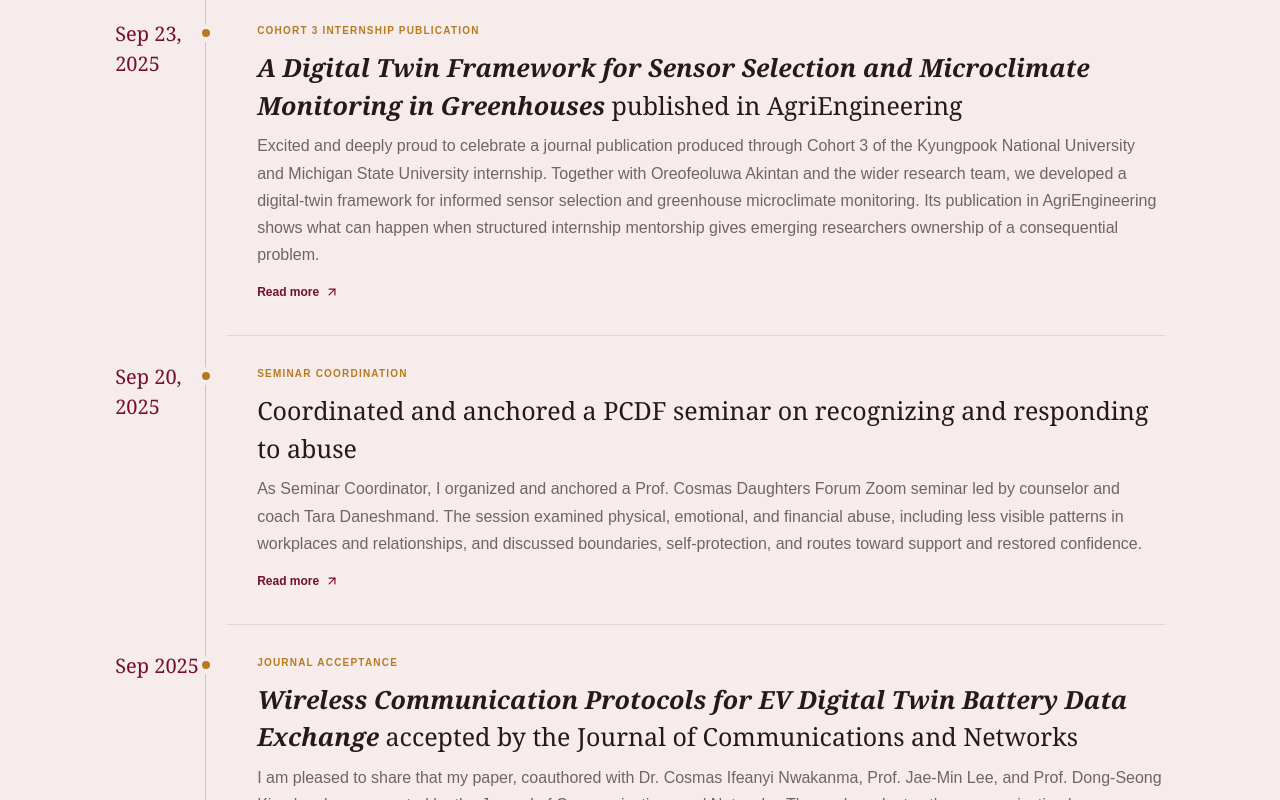
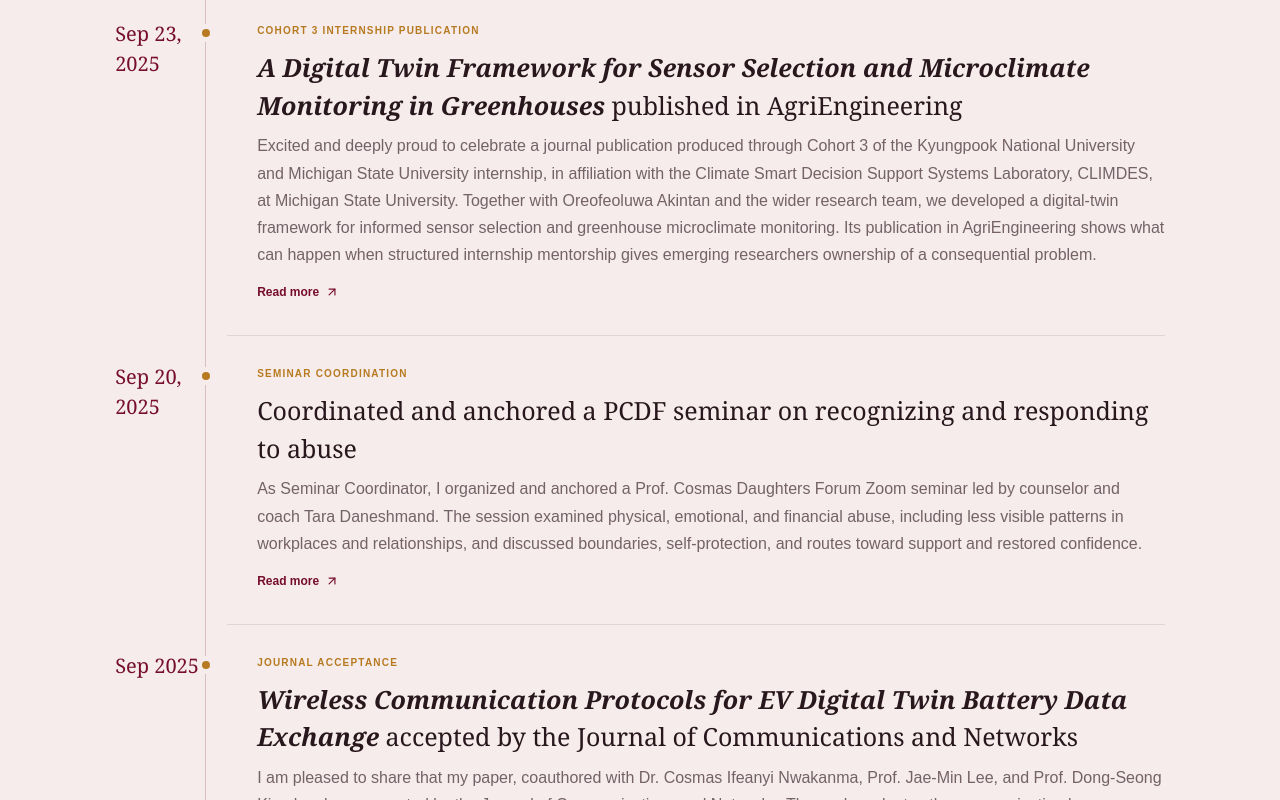
Before and after one commit to Judith989/judith-website-2026, a Next.js app: page /news in a window 1280 px wide. Shown: the part 5060-5860 px from the top of the page. Built offline with nearby package versions, Linux system fonts and the light colour scheme; no server answers.

Commit message:
Add CLIMDES research affiliation

```diff
--- a/app/cv/page.tsx
+++ b/app/cv/page.tsx
@@ -14,7 +14,7 @@ const education = [
 const appointments = [
   ["2025 to Present", "Distinguished Postdoctoral Fellow", "Secure Sensing and Learning Research Lab and Center for Rural Community Resilience and Innovation", "University of Wyoming"],
   ["2024", "Visiting Research Scholar", "Climate Smart Decision Support Systems Laboratory", "Michigan State University"],
-  ["Aug 2022 to Jul 2024", "Research Specialist and Supervisor", "AI-enabled sensing, digital agriculture, explainable machine learning, and international workforce development", "Kyungpook National University, Daegu, South Korea and Michigan State University, East Lansing, Michigan"],
+  ["Aug 2022 to Jul 2024", "Research Specialist and Supervisor", "Climate Smart Decision Support Systems Laboratory (CLIMDES), AI-enabled sensing, digital agriculture, explainable machine learning, and international workforce development", "Kyungpook National University, Daegu, South Korea and Michigan State University, East Lansing, Michigan"],
   ["2022 to 2025", "Graduate Research Assistant", "Networked Systems Laboratory", "Kumoh National Institute of Technology"],
   ["2019 to 2021", "Graduate Research and Teaching Assistant", "Future Communications Systems Laboratory", "Kumoh National Institute of Technology"],
   ["Apr 2017 to Jul 2019", "Customer Experience Management Personnel and IT Buddy", "Customer experience, branch technology support, and ATM operations", "Sterling Bank PLC, Lagos, Nigeria"],
--- a/app/news/page.tsx
+++ b/app/news/page.tsx
@@ -124,7 +124,7 @@ const journalNews: NewsItem[] = [
   { date: "April 2025", category: "Journal publication", title: "HyBaTwin: Web-Based Hybrid Digital Twin Platform for Electric Vehicle Battery Capacity Estimation published in the Journal of KICS", text: "I am pleased to share that my paper, coauthored with Anthony Uchenna Eneh, Cosmas Ifeanyi Nwakanma, Jae-Min Lee, and Dong-Seong Kim, has been published in the Journal of the Korean Institute of Communications and Information Sciences. HyBaTwin brings battery-capacity estimation into an accessible web-based hybrid digital twin.", href: "https://doi.org/10.7840/kics.2025.50.4.549" },
   { date: "August 2025", category: "Post-internship mentorship publication", title: "Enhancing Resilience in Specialty Crop Production in a Changing Climate through Smart Systems Adoption published in Smart Agricultural Technology", text: "I am delighted to celebrate what sustained mentorship can make possible. Following the internship, continued research guidance and collaboration with Patience Chizoba Mba and Daniel Dooyum Uyeh grew into this publication in Smart Agricultural Technology. The paper examines how sensing, automation, and decision-support systems can strengthen specialty-crop resilience under a changing climate, and it is a rewarding example of mentorship continuing well beyond the formal end of a program.", href: "https://doi.org/10.1016/j.atech.2025.100897" },
   { date: "March 31, 2025", category: "Cohort 2 internship publication", title: "Advanced Multimodal Prediction of Components of Livestock Feed Materials Using Knowledge Distillation published in IEEE Transactions on AgriFood Electronics", text: "I am incredibly proud to celebrate this research output from Cohort 2 of the Kyungpook National University and Michigan State University internship. Working with Owoeye Babatunde Oluwabukunmi, Akomolafe Ayobami Joseph, Miraculous Udurume, Cosmas Ifeanyi Nwakanma, Senorpe Asem-Hiablie, Rammohan Mallipeddi, Tusan Park, and Daniel Dooyum Uyeh, we transformed the cohort's research training into a publication in IEEE Transactions on AgriFood Electronics. The study uses knowledge distillation to make multimodal livestock-feed prediction more efficient.", href: "https://doi.org/10.1109/TAFE.2025.3548949" },
-  { date: "September 23, 2025", category: "Cohort 3 internship publication", title: "A Digital Twin Framework for Sensor Selection and Microclimate Monitoring in Greenhouses published in AgriEngineering", text: "Excited and deeply proud to celebrate a journal publication produced through Cohort 3 of the Kyungpook National University and Michigan State University internship. Together with Oreofeoluwa Akintan and the wider research team, we developed a digital-twin framework for informed sensor selection and greenhouse microclimate monitoring. Its publication in AgriEngineering shows what can happen when structured internship mentorship gives emerging researchers ownership of a consequential problem.", href: "https://doi.org/10.3390/agriengineering7100315" },
+  { date: "September 23, 2025", category: "Cohort 3 internship publication", title: "A Digital Twin Framework for Sensor Selection and Microclimate Monitoring in Greenhouses published in AgriEngineering", text: "Excited and deeply proud to celebrate a journal publication produced through Cohort 3 of the Kyungpook National University and Michigan State University internship, in affiliation with the Climate Smart Decision Support Systems Laboratory, CLIMDES, at Michigan State University. Together with Oreofeoluwa Akintan and the wider research team, we developed a digital-twin framework for informed sensor selection and greenhouse microclimate monitoring. Its publication in AgriEngineering shows what can happen when structured internship mentorship gives emerging researchers ownership of a consequential problem.", href: "https://doi.org/10.3390/agriengineering7100315" },
   { date: "June 12, 2024", category: "Journal publication", title: "Explainable Data-Driven Digital Twins for Predicting Battery States in Electric Vehicles published in IEEE Access", text: "I am pleased to share that my paper, coauthored with Cosmas Ifeanyi Nwakanma and Dong-Seong Kim, has been published in IEEE Access. The work combines data-driven battery prediction with explainability so digital-twin estimates can be examined and trusted.", href: "https://doi.org/10.1109/ACCESS.2024.3413075" },
   { date: "September 2024", category: "Journal publication", title: "Evaluating Regression Techniques for Service Advisor Performance Analysis in Automotive Dealerships published in the Journal of Retailing and Consumer Services", text: "I am pleased to share that my paper, coauthored with Cosmas Ifeanyi Nwakanma, Jae-Min Lee, and Dong-Seong Kim, has been published in the Journal of Retailing and Consumer Services. The study compares regression methods for actionable service-advisor performance analysis in automotive dealerships.", href: "https://doi.org/10.1016/j.jretconser.2024.103933" },
   { date: "April 2024", category: "Journal publication", title: "Metaverse in Advanced Manufacturing: Background, Applications, Limitations, Open Issues & Future Directions published in ICT Express", text: "I am pleased to share our paper, coauthored with Gabriel Chukwunonso Amaizu, Jae-Min Lee, and Dong-Seong Kim, published in ICT Express. The review examines how metaverse technologies can support advanced manufacturing while identifying limitations and open research questions.", href: "/publications" },
@@ -203,7 +203,7 @@ const journey: NewsItem[] = [
   { date: "October 2022", category: "Conference presentation", title: "SmartParking object detection presented at ICTC 2022", text: "At the 13th International Conference on Information and Communication Technology Convergence at Ramada Plaza on Jeju Island, South Korea, our team presented State-of-the-Art Object Detectors for Vehicle, Pedestrian, and Traffic Sign Detection for Smart Parking Systems.", href: "https://doi.org/10.1109/ICTC55196.2022.9952856" },
   { date: "October 19 to 21, 2022", category: "Conference presentation", title: "5G and the metaverse presented at APCC 2022", text: "I was pleased to present The Role of 5G Wireless Communication System in the Metaverse with Robin Matthew Medina, Cosmas Ifeanyi Nwakanma, and Dong-Seong Kim at the 27th Asia-Pacific Conference on Communications at Ramada Plaza on Jeju Island, South Korea.", href: "https://www.researchgate.net/publication/364731444_The_Role_of_5G_Wireless_Communication_System_in_the_Metaverse" },
   { date: "September 2022", category: "Research transition", title: "Joined the Networked Systems Laboratory for my PhD", text: "Excited to begin a new research chapter at Kumoh National Institute of Technology in Gumi, South Korea. I moved from wireless communication research into digital twins, explainable AI, cybersecurity, and battery-management systems, marking the beginning of the BatteryMetrix research program.", href: "/about" },
-  { date: "August 2022", category: "Appointment and research leadership", title: "Joined Kyungpook National University and Michigan State University as a Research Specialist and Supervisor", text: "Excited to begin a cross-institutional role connecting AI-enabled sensing, digital agriculture, explainable machine learning, and international workforce development. From August 2022 to July 2024, I coordinated research collaborations and recruited, supervised, and mentored two international internship cohorts comprising more than 15 students, many of whom became publication coauthors and continued into graduate study.", href: "/cv" },
+  { date: "August 2022", category: "Appointment and research leadership", title: "Joined Kyungpook National University and Michigan State University as a Research Specialist and Supervisor", text: "Excited to begin a cross-institutional role connecting AI-enabled sensing, digital agriculture, explainable machine learning, and international workforce development, with affiliation to the Climate Smart Decision Support Systems Laboratory, CLIMDES, at Michigan State University. From August 2022 to July 2024, I coordinated research collaborations and recruited, supervised, and mentored two international internship cohorts comprising more than 15 students, many of whom became publication coauthors and continued into graduate study.", href: "/cv" },
   { date: "June 2022", category: "Conference presentation", title: "Keyword spotting for autonomous vehicles presented at KICS Summer 2022", text: "At the KICS Summer Conference at the Grand Hyatt on Jeju Island, South Korea, I presented Evaluation of Spectrograms for Keyword Spotting in Control of Autonomous Vehicles for the Metaverse with Cosmas Ifeanyi Nwakanma and Dong-Seong Kim.", href: "https://www.researchgate.net/publication/361558505_Evaluation_of_Spectrograms_for_Keyword_Spotting_in_Control_of_Autonomous_Vehicles_for_The_Metaverse" },
   {
     date: "May 25 to 26, 2022",
```
Also changed, not shown: 1 other file (tests, documents, lock files or other folders).
